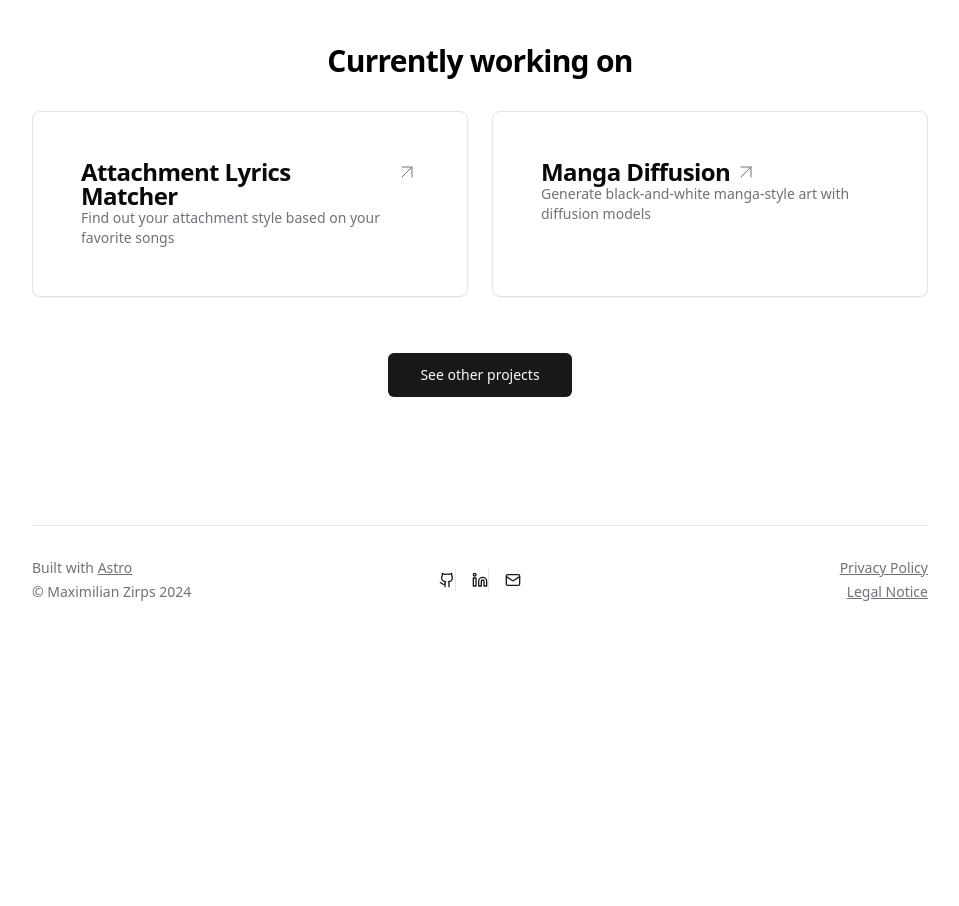
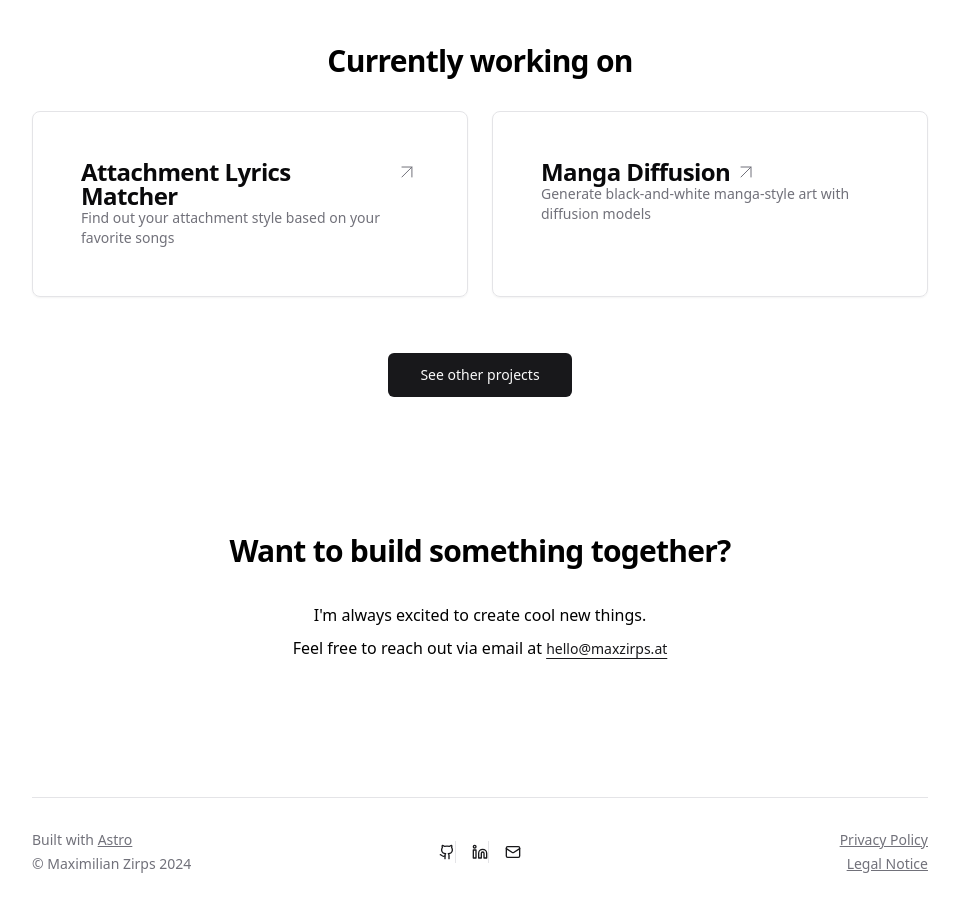
Before and after one commit to maxzirps/maxzirps.at, an Astro site: page / in a window 1280 px wide. Shown: the part 1182-2088 px from the top of the page, without its empty margins (160-1119 px from the left). Before the commit the page ends 1816 px from the top, so only its background shows below. Built offline with nearby package versions, Linux system fonts and the light colour scheme; Astro itself is replaced by a stand-in of ours; some packages are replaced by stand-ins of ours.

Commit message:
add 'build together' section

```diff
--- a/src/pages/index.astro
+++ b/src/pages/index.astro
@@ -6,6 +6,7 @@ import SectionLayout from "../layouts/SectionLayout.astro";
 import { buttonVariants } from "@/components/ui/button";
 import { cn } from "@/lib/utils";
 import ProjectsPreview from "@/components/ProjectsPreview.astro";
+import { Mail } from "lucide-react";
 ---
 
 <MainLayout title="Maximilian Zirps - Freelance Software Engineer">
@@ -39,5 +40,22 @@ import ProjectsPreview from "@/components/ProjectsPreview.astro";
         </a>
       </div>
     </SectionLayout>
+    <SectionLayout>
+      <h2 slot="title" class="text-center">
+        Want to build something together?
+      </h2>
+      <div class="flex flex-col items-center justify-center">
+        <p class="text-center">
+          I'm always excited to create cool new things. <br />Feel free to reach
+          out via email at <a
+            aria-label="Send me an email."
+            href="mailto:hello@maxzirps.at"
+            class={cn(buttonVariants({ variant: "link" }), "p-0 underline")}
+          >
+            hello@maxzirps.at
+          </a>
+        </p>
+      </div>
+    </SectionLayout>
   </div>
 </MainLayout>
```
